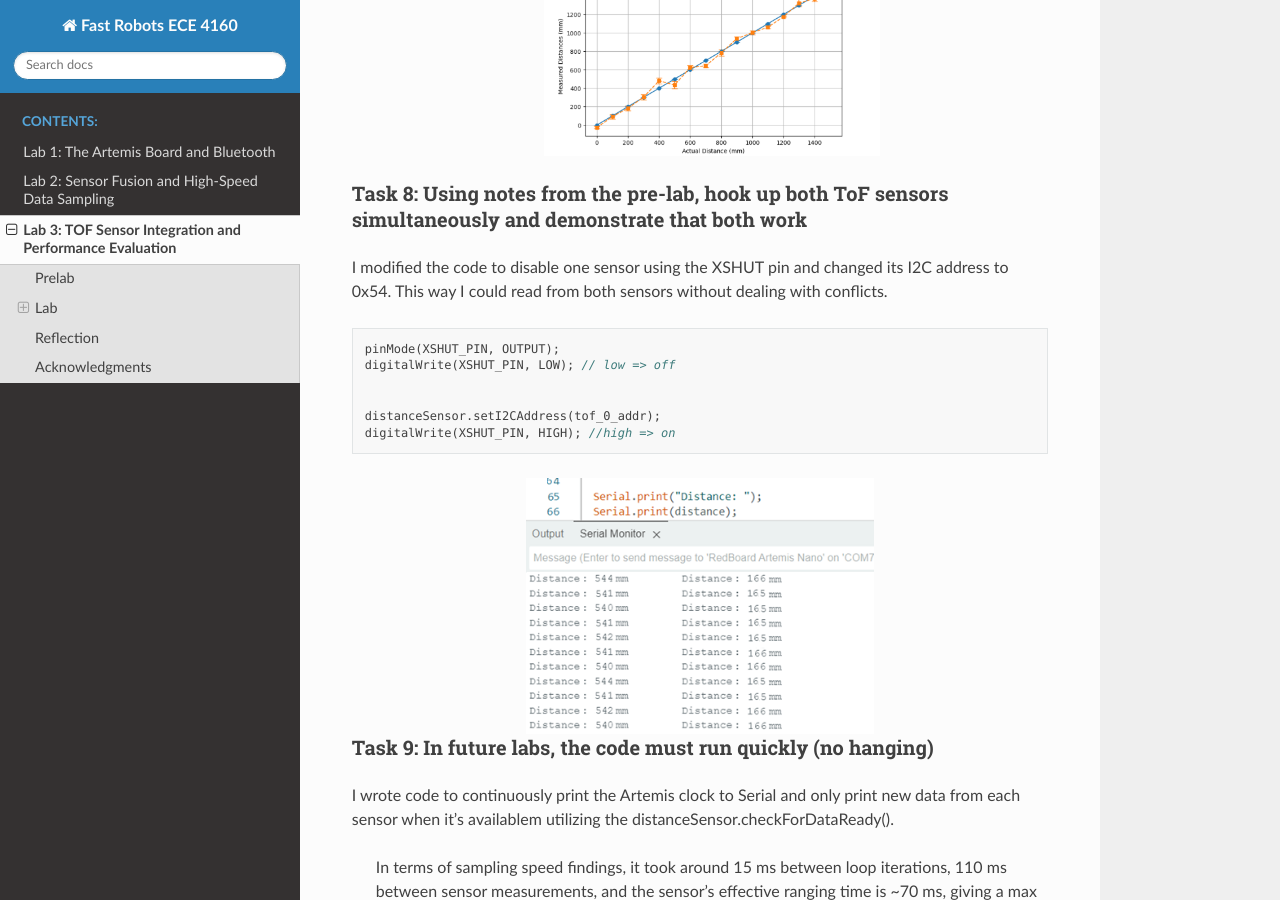
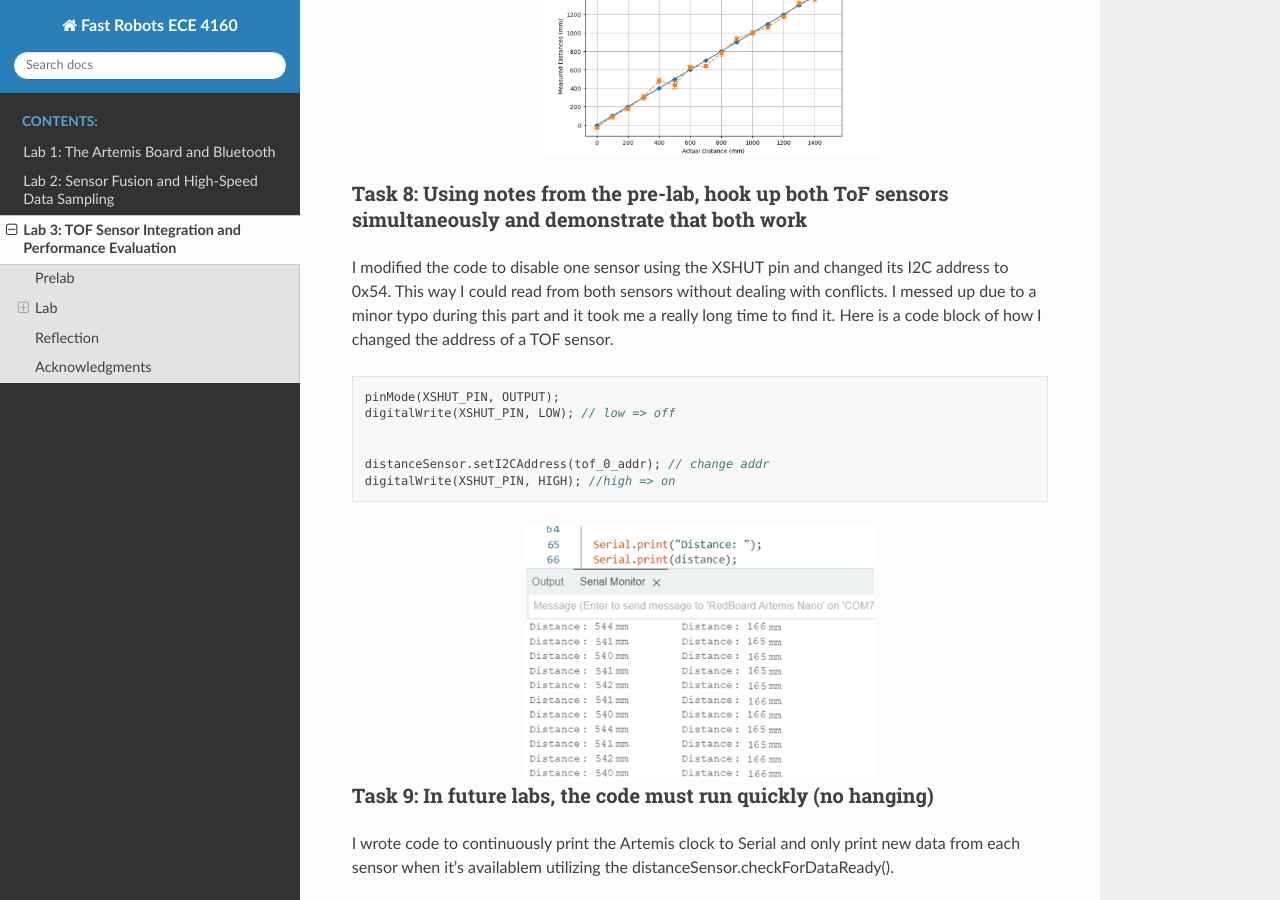
Before and after one commit to nskatti1/Fast-Robots, a Sphinx documentation site: the page built from docs/lab3.rst, in a window 1280 px wide and 900 px high, scrolled down 3679 px. Built offline with Sphinx 7.4.7 and the Read the Docs theme 3.1.0, drawn with Linux system fonts in a browser that asks for light colours; pages that are not in the unit, such as notebooks, are missing from menus.

Commit message:
Update lab3.rst

```diff
--- a/docs/lab3.rst
+++ b/docs/lab3.rst
@@ -100,7 +100,8 @@ Task 7: Test your chosen mode & Evaluate Performance
 Task 8: Using notes from the pre-lab, hook up both ToF sensors simultaneously and demonstrate that both work
 ^^^^^^^^^^^^^^^^^^^^^^^^^^^^^^^^^^^^^^^^^^^^^^^^^^^^^^^^^^^^^^^^^^^^^^^^^^^^^^^^^^^^^^^^^^^^^^^^^^^^^^^^
 I modified the code to disable one sensor using the XSHUT pin and changed its I2C address to 0x54. This way I could
-read from both sensors without dealing with conflicts.
+read from both sensors without dealing with conflicts. I messed up due to a minor typo during this part and it took me a really long time to find it.
+Here is a code block of how I changed the address of a TOF sensor.
 
 .. code-block:: c
 
@@ -108,7 +109,7 @@ read from both sensors without dealing with conflicts.
     digitalWrite(XSHUT_PIN, LOW); // low => off
 
 
-    distanceSensor.setI2CAddress(tof_0_addr);
+    distanceSensor.setI2CAddress(tof_0_addr); // change addr
     digitalWrite(XSHUT_PIN, HIGH); //high => on
 
 
```
